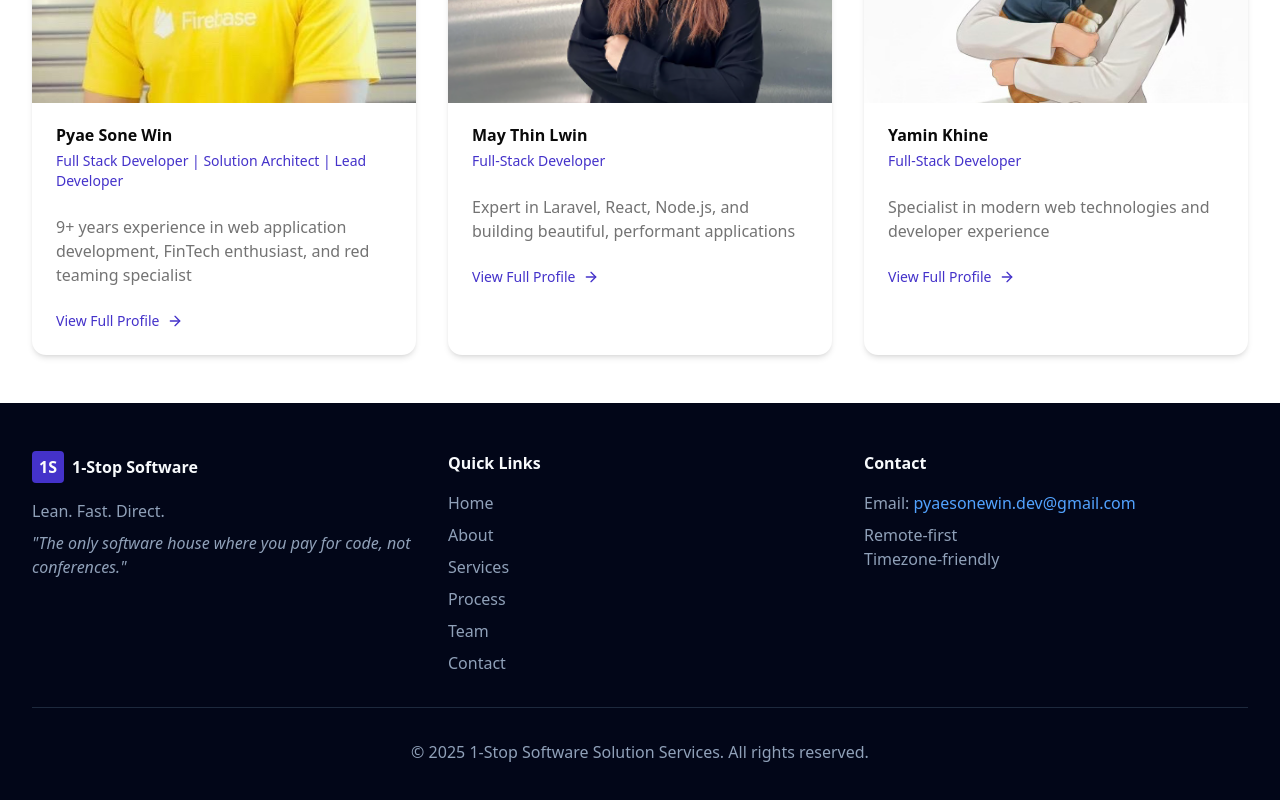
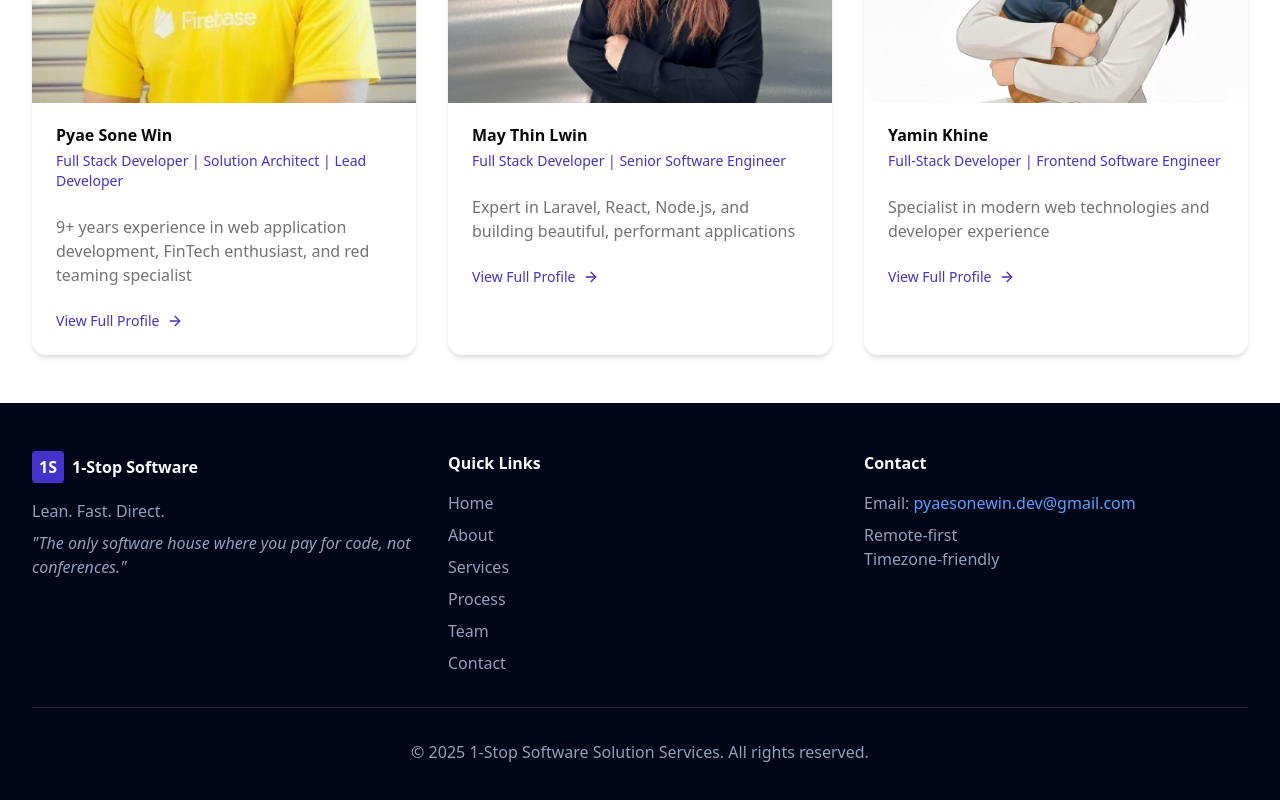
Before and after one commit to mgmgpyaesonewin/1stopsoftwaresolution-services-app, a Next.js app: page /team in a window 1280 px wide. Shown: the part 826-1626 px from the top of the page. Built offline with nearby package versions, Linux system fonts and the light colour scheme; no server answers.

Commit message:
feat: Dynamically display team member contact details and update team data with expanded profiles and new information.

```diff
--- a/app/(marketing)/team/[id]/page.tsx
+++ b/app/(marketing)/team/[id]/page.tsx
@@ -93,7 +93,7 @@ export default async function TeamMemberPage({ params }: TeamMemberPageProps) {
                     className="text-muted-foreground hover:text-primary flex items-center transition-colors"
                   >
                     <Mail className="mr-3 h-5 w-5" />
-                    <span className="text-sm">Email</span>
+                    <span className="text-sm">{data.email}</span>
                   </a>
                   {data.linkedin && (
                     <a
@@ -103,7 +103,7 @@ export default async function TeamMemberPage({ params }: TeamMemberPageProps) {
                       className="text-muted-foreground hover:text-primary flex items-center transition-colors"
                     >
                       <Linkedin className="mr-3 h-5 w-5" />
-                      <span className="text-sm">LinkedIn</span>
+                      <span className="text-sm">{data.linkedin}</span>
                     </a>
                   )}
                   {data.github && (
@@ -114,7 +114,7 @@ export default async function TeamMemberPage({ params }: TeamMemberPageProps) {
                       className="text-muted-foreground hover:text-primary flex items-center transition-colors"
                     >
                       <Github className="mr-3 h-5 w-5" />
-                      <span className="text-sm">GitHub</span>
+                      <span className="text-sm">{data.github}</span>
                     </a>
                   )}
                 </div>
--- a/data/team.ts
+++ b/data/team.ts
@@ -22,9 +22,9 @@ export const teamMembers: TeamMember[] = [
       'Laravel',
       'AWS',
     ],
-    email: 'pyaesonewin@1stopsoftwaresolution.com',
-    linkedin: 'https://linkedin.com/in/pyaesonewin',
-    github: 'https://github.com/pyaesonewin',
+    email: 'pyaesonewin.dev@gmail.com',
+    linkedin: 'https://www.linkedin.com/in/pyae-sone-win-dev',
+    github: 'https://github.com/mgmgpyaesonewin',
     experience: [
       {
         role: 'Full Stack Developer',
@@ -269,27 +269,42 @@ export const teamMembers: TeamMember[] = [
   {
     id: 'may-thin-lwin',
     name: 'May Thin Lwin',
-    role: 'Full-Stack Developer',
+    role: 'Full Stack Developer | Senior Software Engineer',
     shortBio: 'Expert in Laravel, React, Node.js, and building beautiful, performant applications',
-    fullBio:
-      'May Thin Lwin is a full-stack developer with a passion for creating exceptional user experiences. She has worked on projects ranging from HR platforms to e-commerce systems.',
+    fullBio: `I am an experienced Full Stack Developer with over 7 years of professional experience in web application and website development. I have a track record of successfully delivering tailored software, websites, and web applications to clients in Japan and entities within the Yoma Group. My proficiency spans across a wide range of technologies including PHP, HTML5, CSS, JavaScript, TypeScript, and ES6. I am experienced in frameworks such as Laravel, Phalcon, along with expertise in front-end libraries like Vue/Nuxt.js and React.js. Additionally, I possess comprehensive knowledge of various database systems, ensuring robust and efficient data management solutions.
+Beyond technical expertise, I excel in project management, ensuring the timely delivery of high- quality solutions while adhering to project timelines.My commitment to staying updated with the latest technologies and continuous learning underscores my passion for innovation and excellence in software development.`,
     image: '/team/may-thin-lwin.png',
     skills: ['Laravel', 'Next.js', 'React', 'Node.js', 'TypeScript', 'PostgreSQL'],
-    email: 'maythinline@1stopsoftwaresolution.com',
-    linkedin: 'https://linkedin.com/in/maythinlwin',
-    github: 'https://github.com/maythinlwin',
+    email: 'maythinlwin1996@gmail.com',
+    linkedin: 'https://www.linkedin.com/in/may-thin-lwin',
+    github: 'https://github.com/maythinlwin158',
+    education: [
+      {
+        university: 'University of Computer Studies, Yangon',
+        degree: 'B.C.Sc (Computer Science), Computer Science',
+        date: '2012 - 2017',
+        grade: 'A+',
+      },
+    ],
   },
   {
     id: 'yamin-khine',
     name: 'Yamin Khine',
-    role: 'Full-Stack Developer',
+    role: 'Full-Stack Developer | Frontend Software Engineer',
     shortBio: 'Specialist in modern web technologies and developer experience',
-    fullBio:
-      'Yamin Khine is a full-stack developer with a passion for creating exceptional user experiences. He has worked on projects ranging from HR platforms to e-commerce systems.',
+    fullBio: `Yamin Khine is a full-stack developer with a passion for creating exceptional user experiences. He has worked on projects ranging from HR platforms to e-commerce systems.`,
     image: '/team/yamin-khine.png',
     skills: ['Laravel', 'Next.js', 'React', 'Node.js', 'TypeScript', 'PostgreSQL', 'Wordpress'],
-    email: 'yamin@1stopsoftwaresolution.com',
+    email: 'yaminkhine1996@gmail.com',
     linkedin: 'https://linkedin.com/in/yaminkhine',
-    github: 'https://github.com/davidkim',
+    github: 'https://github.com/yaminkhine158',
+    education: [
+      {
+        university: 'University of Computer Studies, Yangon',
+        degree: 'B.C.Sc (Computer Science), Computer Science',
+        date: '2012 - 2017',
+        grade: 'A+',
+      },
+    ],
   },
 ]
```
